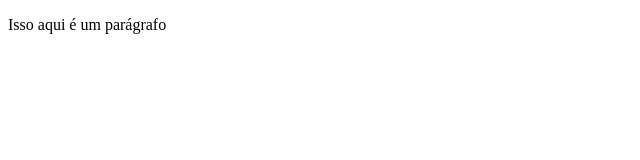
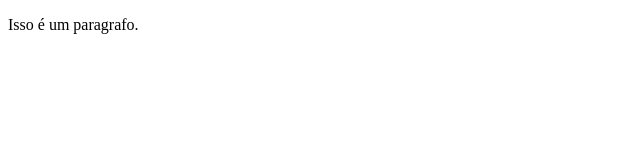
Before and after one commit to JoaoCostaTI/santanderAdaTech, a plain HTML site: page HTML/primeiro.html in a window 1280 px wide. Shown: the full height of the page, 0-640 px from the left. Drawn offline with Linux system fonts and the light colour scheme.

Commit message:
primeiro codigo

```diff
--- a/primeiraPagina/index.html
+++ b/HTML/primeiro.html
@@ -3,9 +3,9 @@
 <head>
     <meta charset="UTF-8">
     <meta name="viewport" content="width=device-width, initial-scale=1.0">
-    <title>Primeira Página HTML</title>
+    <title>Document</title>
 </head>
 <body>
-    <p>Isso aqui é um parágrafo</p>
+    <p>Isso é um paragrafo.</p>
 </body>
 </html>
```
